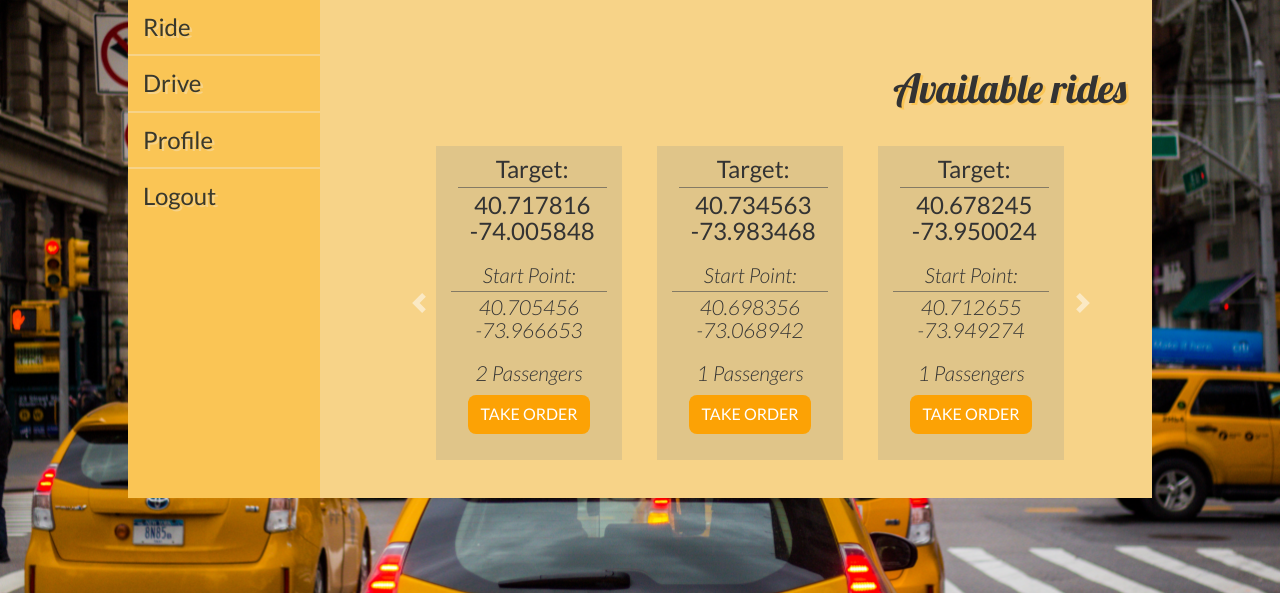
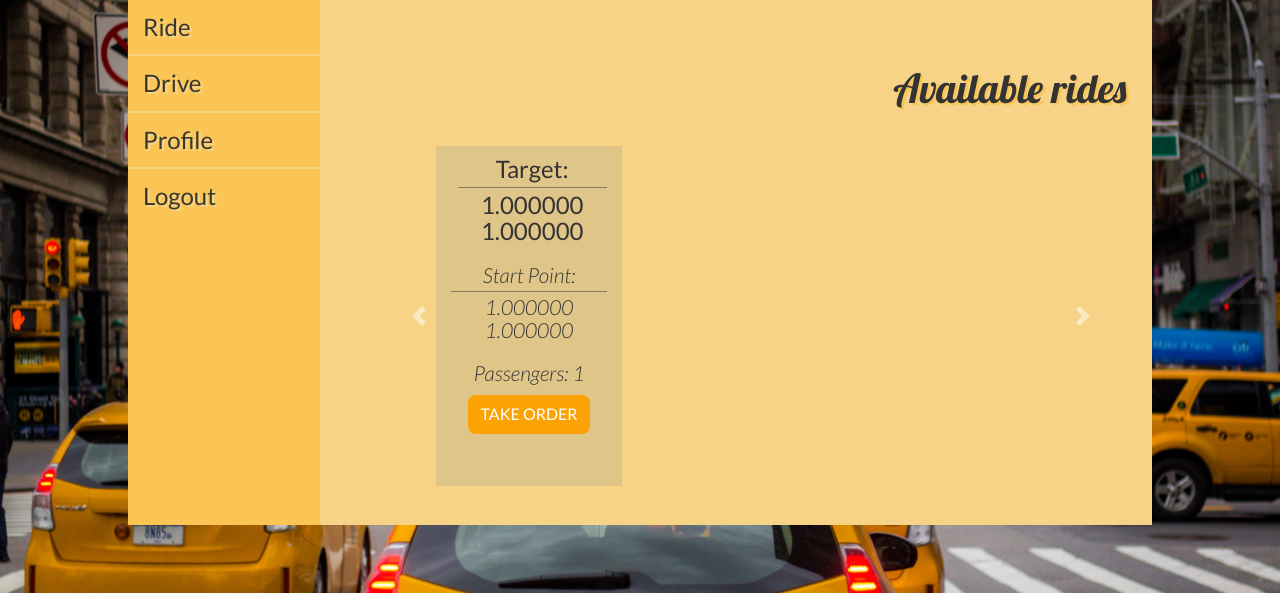
Before and after one commit to EverythingWorks/Unter, a Django app: page /offer/ in a window 1280 px wide. Shown: the part 207-800 px from the top of the page. Run offline with Django 3.2, Linux system fonts and the light colour scheme; a user stored in the database is signed in; tables that the repository leaves empty hold one stand-in row (values such as "Sample post"); some libraries are stand-ins or nearby versions.

Commit message:
Base of rides accepting

```diff
--- a/rides_handling/admin.py
+++ b/rides_handling/admin.py
@@ -30,7 +30,7 @@ class CustomUserAdmin(UserAdmin):
         return super(CustomUserAdmin, self).get_inline_instances(request, obj)
 
 class RidesAdmin(admin.ModelAdmin):
-	list_display = ('initiator', 'status', 'pickup_longitude', 'pickup_latitude', 'dropoff_longitude', 'dropoff_latitude', 'pickup_datetime', 'passenger_count')
+	list_display = ('initiator', 'driver', 'status', 'pickup_longitude', 'pickup_latitude', 'dropoff_longitude', 'dropoff_latitude', 'pickup_datetime', 'passenger_count')
 	list_filter = ('status',)
 	date_hierarchy = 'pickup_datetime'
 	ordering = ['-pickup_datetime', 'status']
--- a/rides_handling/models.py
+++ b/rides_handling/models.py
@@ -12,14 +12,12 @@ class Profile(models.Model):
 		return self.user.username
 
 class Ride(models.Model):
-	set_by_driver = 'SET_BY_DRIVER'
 	set_by_passenger = 'SET_BY_PASSENGER'
 	accepted = 'ACCEPTED'
 	completed = 'COMPLETED'
 	canceled = 'CANCELED'
 
 	STATUS_CHOICES = (
-		(set_by_driver, 'Set by driver'),
 		(set_by_passenger, 'Set by passenger'),
 		(accepted, 'Accepted'),
 		(completed, 'Completed'),
@@ -27,6 +25,7 @@ class Ride(models.Model):
 	)
 
 	initiator = models.ForeignKey(Profile, on_delete=models.CASCADE)
+	driver = models.ForeignKey(Profile, on_delete=models.CASCADE, blank=True, related_name = 'driver')
 	status = models.CharField(max_length=20, choices=STATUS_CHOICES)
 	pickup_longitude = models.DecimalField(max_digits=9, decimal_places=6)
 	pickup_latitude = models.DecimalField(max_digits=9, decimal_places=6)
--- a/rides_handling/templates/offer.html
+++ b/rides_handling/templates/offer.html
@@ -4,6 +4,8 @@
 
 
 <h3>Available rides</h3>
+
+{% for ride in rides_active %}
 
 <div class="container">
    <div class="row">
@@ -20,24 +22,27 @@
                                                             <h4>
                                                                   Target: <br>
                                                                   <hr>
-                                                                  40.717816 <br>
-                                                                  -74.005848
+                                                                  {{ ride.dropoff_longitude }} <br>
+                                                                  {{ ride.dropoff_latitude }}
                                                             </h4>
                                                             <h2>
                                                                   Start Point:<br>
                                                                   <hr>
-                                                                  40.705456<br>
-                                                                  -73.966653
+                                                                  {{ ride.pickup_longitude }}<br>
+                                                                  {{ ride.pickup_latitude }}
                                                             </h2>
                                                             <h2>
-                                                                  2 Passengers
+                                                                  Passengers: {{ ride.passenger_count }}
                                                             </h2>
-                                                            <button class="submit">TAKE ORDER</button>
+                                                            <form method="GET" class="acceptRide-form">
+                                                               <!-- {% csrf_token %} -->
+                                                               <button class="submit", value="take", name="take">TAKE ORDER</button>
+                                                            </form>
                                                             <br><br>
                                                       </div>
                                                 </div>
                                           </li>
-                                          <li class="col-sm-3">
+<!--                                           <li class="col-sm-3">
                                                 <div class="fff">
                                                       <div class="caption">
                                                             <h4>
@@ -85,8 +90,8 @@
                                           </li>
                                     </ul>
                               </div>
-        			</div>
-   			      <div class="carousel-item">
+        			</div> -->
+<!--    			      <div class="carousel-item">
                               <div class="d-block w-100">
                                     <ul class="thumbnails">
                                           <li class="col-sm-3">
@@ -138,8 +143,8 @@
                                      </ul>
                               </div>
         			</div>
-        		</div>
-
+        		</div> -->
+{% endfor %}
         		<a class="carousel-control-prev" href="#carouselExampleControls" role="button" data-slide="prev">
                               <span class="carousel-control-prev-icon" aria-hidden="true"></span>
                               <span class="sr-only">Previous</span>
--- a/rides_handling/views.py
+++ b/rides_handling/views.py
@@ -3,9 +3,9 @@ from django.contrib.auth.decorators import login_required
 from django.contrib.auth import login as auth_login, authenticate
 from django.shortcuts import render, redirect
 from django.contrib.auth.forms import AuthenticationForm
-from rides_handling.forms import SignUpForm, RideForm, SignUpForm, SignUpDriverForm
+from rides_handling.forms import SignUpForm, RideForm, SignUpForm, SignUpDriverForm, AcceptRideForm
 from django.utils import timezone
-from .models import Profile
+from .models import Profile, Ride
 
 @login_required
 def home(request):
@@ -15,9 +15,10 @@ def home(request):
             ride = form.save(commit=False)
             try:
                 ride.initiator = request.user.profile
+                ride.driver = request.user.profile
             except Profile.DoesNotExist:
                 ride.initiator = Profile(user=request.user)
-
+                ride.driver = Profile(user=request.user)
             ride.status = 'SET_BY_PASSENGER'
             ride.pickup_datetime = timezone.now()
             ride.save()
@@ -74,7 +75,20 @@ def offer(request):
         return redirect('login')
     else:
         if request.user.profile.is_driver == True:
-            return render(request, 'offer.html')
+            rides_active = Ride.objects.filter(status='SET_BY_PASSENGER').all()
+
+            if request.GET:
+                print(request.GET.get(...))
+                # form = AcceptRideForm(request.POST)
+                # print(form.errors)
+                # if form.is_valid():
+                #     ride = form.save(commit = False)
+                #     # ride.refresh_from_db()
+                #     ride.status = 'ACCEPTED'
+                #     ride.save()
+                return redirect('profile_summary')
+
+            return render(request, 'offer.html', {'rides_active' : rides_active})
         return redirect('signup_driver')
 
 def help(request):
```
Also changed, not shown: rides_handling/forms.py (+8 -0 lines), rides_handling/migrations/0016_auto_20180512_0935.py (added), rides_handling/migrations/0017_auto_20180512_0936.py (added), rides_handling/migrations/0018_auto_20180512_0937.py (added), rides_handling/migrations/0019_auto_20180512_0940.py (added), rides_handling/migrations/0020_remove_ride_driver.py (added), rides_handling/migrations/0021_ride_driver.py (added), rides_handling/migrations/0022_auto_20180512_0946.py (added), rides_handling/migrations/0023_auto_20180512_0951.py (added).
